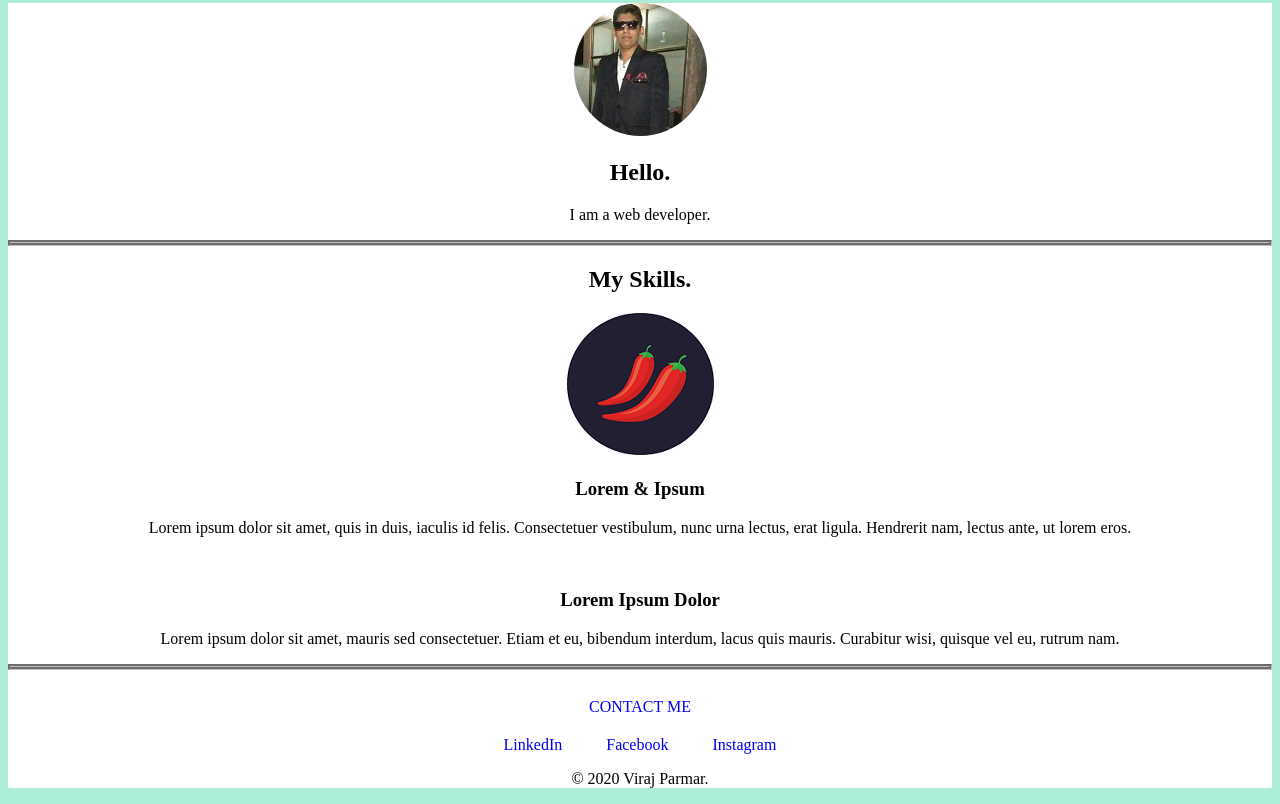
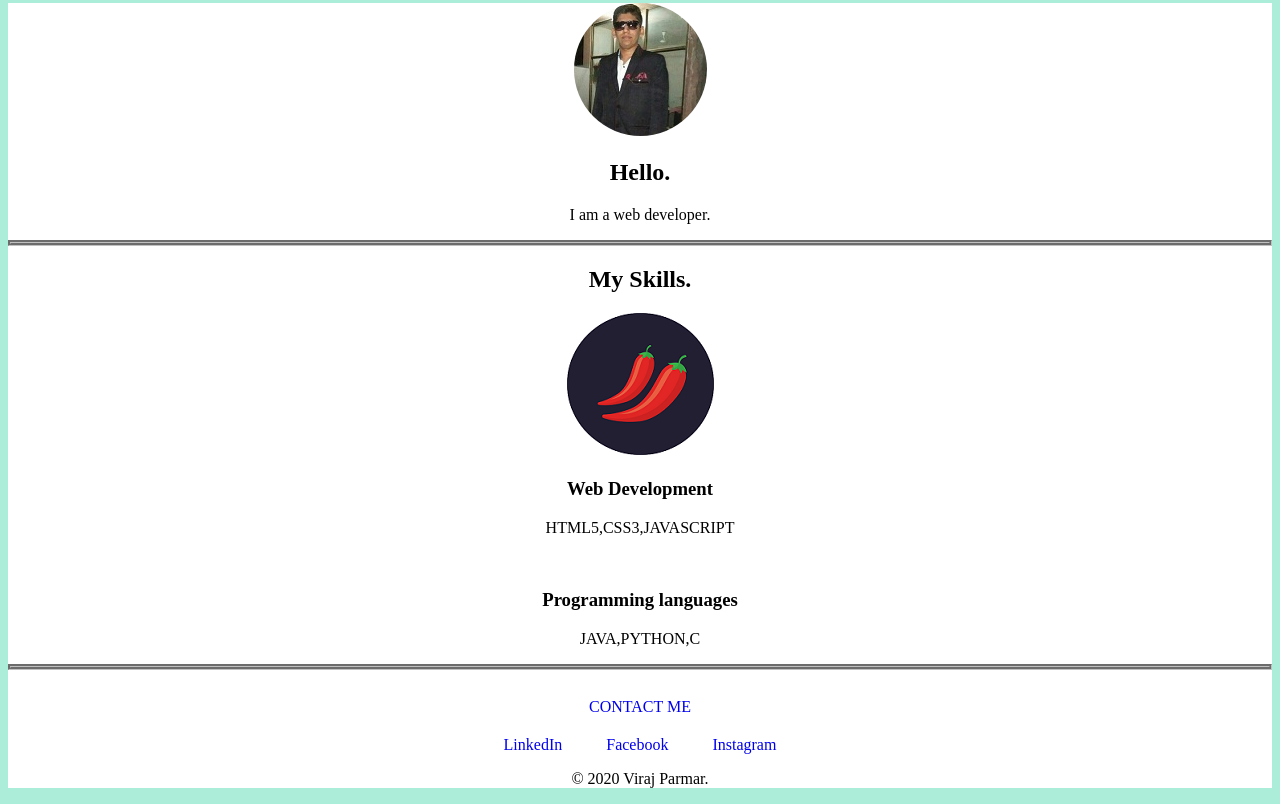
Before and after one commit to viraj141/cv, a plain HTML site: page index.html in a window 1280 px wide. Shown: the part 820-1624 px from the top of the page. Drawn offline with Linux system fonts and the light colour scheme.

Commit message:
Update index.html

```diff
--- a/index.html
+++ b/index.html
@@ -31,13 +31,13 @@
         <h2>My Skills.</h2>
         <div class="skill-row">
           <img class="" src="chillies.png" alt="">
-          <h3>Lorem & Ipsum</h3>
-          <p>Lorem ipsum dolor sit amet, quis in duis, iaculis id felis. Consectetuer vestibulum, nunc urna lectus, erat ligula. Hendrerit nam, lectus ante, ut lorem eros.</p>
+          <h3>Web Development</h3>
+          <p>HTML5,CSS3,JAVASCRIPT</p>
         </div>
         <div class="skill-row">
           <img class="" src="" alt="">
-          <h3>Lorem Ipsum Dolor</h3>
-          <p>Lorem ipsum dolor sit amet, mauris sed consectetuer. Etiam et eu, bibendum interdum, lacus quis mauris. Curabitur wisi, quisque vel eu, rutrum nam.</p>
+          <h3>Programming languages</h3>
+          <p>JAVA,PYTHON,C</p>
         </div>
       </div>
       <hr>
```
